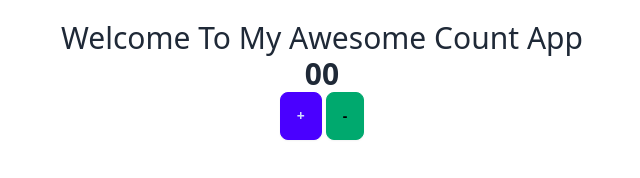
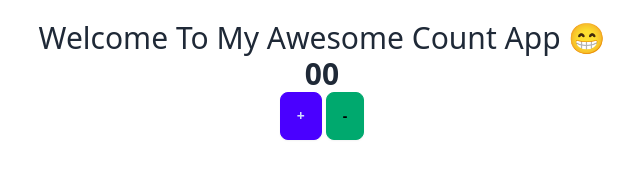
Before and after one commit to MonjurElahiTouheed/count-app-using-dom, a plain HTML site: page index.html in a window 1280 px wide. Shown: the whole page, without its empty margins (318-958 px from the left). Drawn offline with nearby package versions, Linux system fonts and the light colour scheme.

Commit message:
edited the html file

```diff
--- a/index.html
+++ b/index.html
@@ -11,7 +11,7 @@
 
 <body>
     <h1 class="text-3xl text-center mt-5">
-        Welcome To My Awesome Count App
+        Welcome To My Awesome Count App 😁
     </h1>
     <div class="text-center">
         <h1 id="count" class="text-3xl font-bold">00</h1>
```
